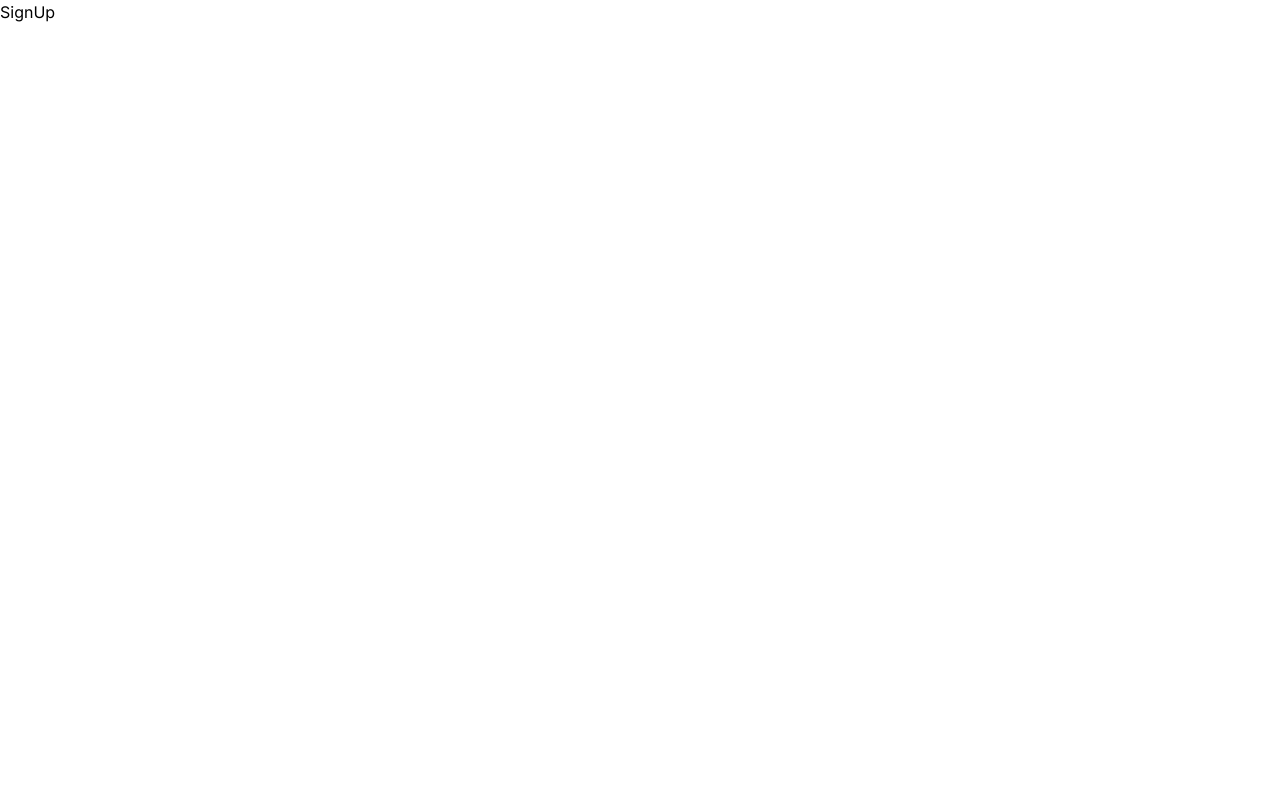
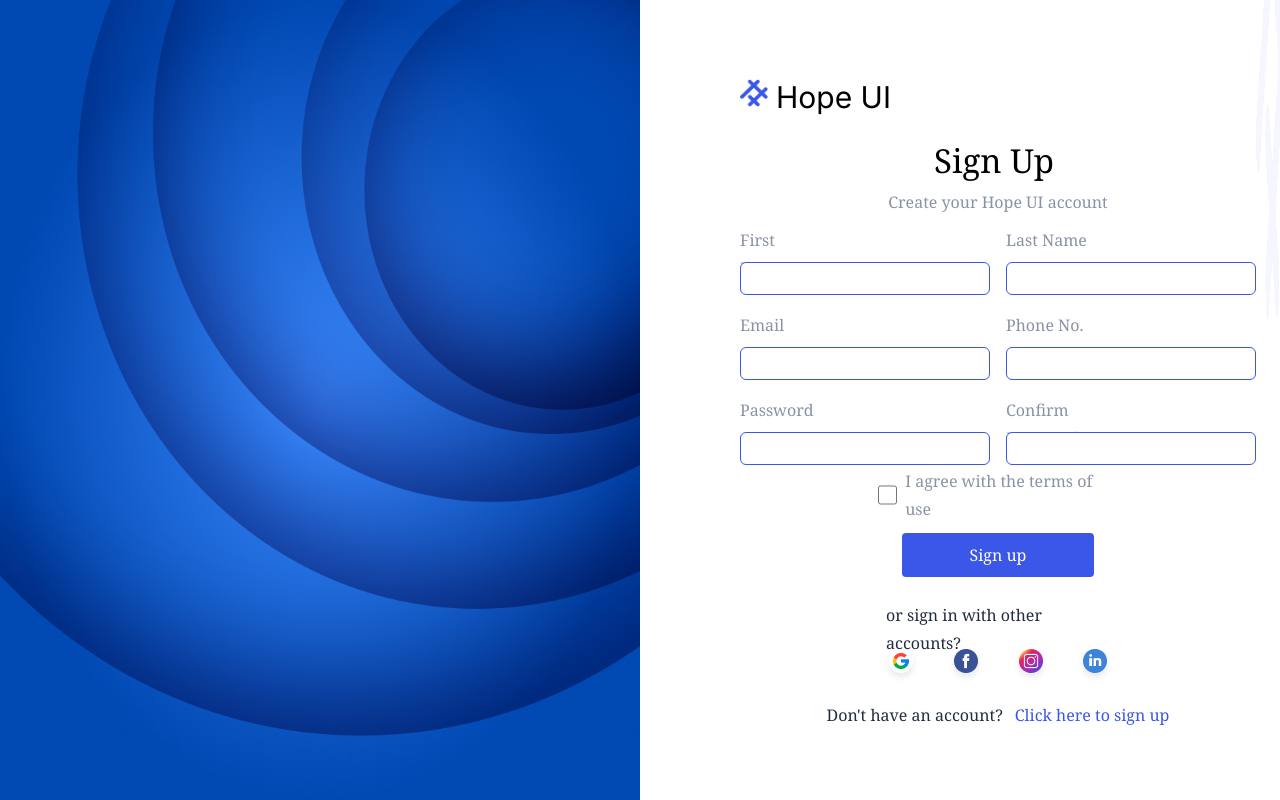
Before and after one commit to tranthaison1231/hopeui-admin, a React (Vite) app: page /sign-up in a window 1280 px wide. Built offline with nearby package versions, Linux system fonts and the light colour scheme.

Commit message:
add sigup

```diff
--- a/src/pages/login.tsx
+++ b/src/pages/login.tsx
@@ -37,7 +37,7 @@ const Login = (): JSX.Element => {
           <Logo />
           <div className="content flex flex-col justify-center items-center p-0 gap-1 order-0">
             <Frame />
-            <MoreSelect />
+            <MoreSelect title='or sign in with other accounts?' haveAccount='Don’t have an account?' clickTo='Click here to sign up.' />
           </div>
         </div>
       </div>
--- a/src/pages/sign-up.tsx
+++ b/src/pages/sign-up.tsx
@@ -1,6 +1,146 @@
+import MoreSelect from "@/components/MoreSelect"
+import LoginBg from "@/assets/images/login-bg.png"
+import Logo from "@/components/Logo"
+import LogoBg2 from '@/assets/images/logo-bg2.png'
 const SignUp = (): JSX.Element => {
   return (
-    <div>SignUp</div>
+    <div className="w-full h-screen flex flex-row items-start ">
+      <div className="w-1/2 h-full">
+        <img src={LoginBg} className="h-full rotate-180 "/>
+      </div>
+      <div className="w-1/2 order-1 h-full flex flex-row">
+      <div className="flex flex-col items-start gap-6 justify-center my-auto ml-[100px]">
+          <Logo />
+          <div className="Signup flex flex-col justify-center items-center gap-4 w-[32.25rem] h-[36.375rem] order-1">
+      <div className="Frame2 flex flex-col justify-center items-center p-0 gap-1 order-0 w-[13.75rem] h-[5rem]">
+        <h1 className="Signup font-serif font-normal text-[33px] leading-10 text-[#000000] order-0 w-[8rem] h-[2.7rem]">
+          Sign Up
+        </h1>
+        <h2 className="Sitsc w-[13.75rem] h-[1.75rem] font-serif font-normal text-base leading-7 text-center order-1 text-[#8A92A6]">
+          Create your Hope UI account
+        </h2>
+      </div>
+      <div className="flex flex-col items-center justify-center gap-6 order-1 w-[32.25rem] h-[30.438rem]">
+        <div className="flex flex-col items-center justify-center gap-4 order-0 w-[32.25rem] h-[17.688rem]">
+          <div className="flex flex-row items-flex-start gap-4 order-0 w-[32.25rem] h-[4.32rem]">
+            <div className="flex flex-col items-flex-start gap-2 order-0 w-[15.625rem] h-[4.32rem]">
+              <p className="font-serif font-normal text-base leading-7 text-[#8A92A6] order-0 w-[5.188rem] h-[1.75em]">
+                First Name
+              </p>
+              <label
+                htmlFor="fisrname"
+                className="username flex flex-col items-start gap-4 order-1 w-[15.625rem] h-[2.063rem]"
+              >
+                <input
+                  type="text"
+                  className="username border-solid rounded-md border-[1px] border-box px-4 py-2 gap-56 w-[15.625rem] h-[2.063rem] bg-[#FFFF] order-0 border-[#3A57E8] focus:bg-blue-100 hover:bg-blue-100 focus:outline-none"
+                />
+              </label>
+            </div>
+            <div className="flex flex-col items-flex-start gap-2 order-0 w-[15.625rem] h-[4.32rem]">
+              <p className="font-serif font-normal text-base leading-7 text-[#8A92A6] order-0 w-[5.188rem] h-[1.75em]">
+                Last Name
+              </p>
+              <label
+                htmlFor="lastname"
+                className="flex flex-col items-start gap-4 order-1 w-[15.625rem] h-[2.063rem] "
+              >
+                <input
+                  type="text"
+                  className="border-solid rounded-md border-[1px] border-box px-4 py-2 gap-56 w-[15.625rem] h-[2.063rem] bg-[#FFFF] order-0 border-[#3A57E8] focus:bg-blue-100 hover:bg-blue-100 focus:outline-none"
+                />
+              </label>
+            </div>
+          </div>
+          <div className="flex flex-row items-flex-start gap-4 order-0 w-[32.25rem] h-[4.32rem]">
+            <div className="flex flex-col items-flex-start gap-2 order-0 w-[15.625rem] h-[4.32rem]">
+              <p className="font-serif font-normal text-base leading-7 text-[#8A92A6] order-0 w-[5.188rem] h-[1.75em]">
+                Email
+              </p>
+              <label
+                htmlFor="email"
+                className="flex flex-col items-start gap-4 order-1 w-[15.625rem] h-[2.063rem] "
+              >
+                <input
+                  type="text"
+                  className="border-solid rounded-md border-[1px] border-box px-4 py-2 gap-56 w-[15.625rem] h-[2.063rem] bg-[#FFFF] order-0 border-[#3A57E8] focus:bg-blue-100 hover:bg-blue-100 focus:outline-none"
+                />
+              </label>
+            </div>
+            <div className="flex flex-col items-flex-start gap-2 order-0 w-[15.625rem] h-[4.32rem]">
+              <p className="font-serif font-normal text-base leading-7 text-[#8A92A6] order-0 w-[5.188rem] h-[1.75em]">
+                Phone No.
+              </p>
+              <label
+                htmlFor="phoneno"
+                className="flex flex-col items-start gap-4 order-1 w-[15.625rem] h-[2.063rem] "
+              >
+                <input
+                  type="text"
+                  className="border-solid rounded-md border-[1px] border-box px-4 py-2 gap-56 w-[15.625rem] h-[2.063rem] bg-[#FFFF] order-0 border-[#3A57E8] focus:bg-blue-100 hover:bg-blue-100 focus:outline-none"
+                />
+              </label>
+            </div>
+          </div>
+          <div className="flex flex-row items-flex-start gap-4 order-0 w-[32.25rem] h-[4.32rem]">
+            <div className="flex flex-col items-flex-start gap-2 order-0 w-[15.625rem] h-[4.32rem]">
+              <p className="font-serif font-normal text-base leading-7 text-[#8A92A6] order-0 w-[5.188rem] h-[1.75em]">
+                Password
+              </p>
+              <label
+                htmlFor="password"
+                className="flex flex-col items-start gap-4 order-1 w-[15.625rem] h-[2.063rem] "
+              >
+                <input
+                  type="password"
+                  className="border-solid rounded-md border-[1px] border-box px-4 py-2 gap-56 w-[15.625rem] h-[2.063rem] bg-[#FFFF] order-0 border-[#3A57E8] focus:bg-blue-100 hover:bg-blue-100 focus:outline-none"
+                />
+              </label>
+            </div>
+            <div className="flex flex-col items-flex-start gap-2 order-0 w-[15.625rem] h-[4.32rem]">
+              <p className="font-serif font-normal text-base leading-7 text-[#8A92A6] order-0 w-[5.188rem] h-[1.75em]">
+                Confirm Password
+              </p>
+              <label
+                htmlFor="cfpassword"
+                className="flex flex-col items-start gap-4 order-1 w-[15.625rem] h-[2.063rem] "
+              >
+                <input
+                  type="password"
+                  className="border-solid rounded-md border-[1px] border-box px-4 py-2 gap-56 w-[15.625rem] h-[2.063rem] bg-[#FFFF] order-0 border-[#3A57E8] focus:bg-blue-100 hover:bg-blue-100 focus:outline-none"
+                />
+              </label>
+            </div>
+          </div>
+          <div className="remember flex flex-row items-center gap-2 order-0 w-[15.063rem] h-[1.75rem]">
+            <input
+              type="checkbox"
+              className="border-box flex flex-row justify-center items-center display-none w-5 h-5"
+            />
+            <p className="font-serif font-normal text-base leading-7 text-[#8A92A6] order-0 ">
+              I agree with the terms of use
+            </p>
+          </div>
+        </div>
+      <div className="flex flex-row justify-center items-center py-2 px-6 w-48 h-11 bg-[#3A57E8] rounded-[4px] order-1 cursor-pointer hover:bg-[#4a66f3] m-auto">
+        <p className="font-serif font-normal text-base leading-7 flex items-center text-center text-[#FFFFFF]">
+          Sign up
+        </p>
+      </div>
+      <MoreSelect title="or sign up with other accounts?" haveAccount="Already have an Account" clickTo="Sign in" />
+      </div>
+    </div>
+        </div>
+        <div className="w-[20rem] h-[20rem]">
+          <img
+            src={LogoBg2}
+            alt="LogoBg"
+            className="w-[20rem] h-[20rem]"
+          />
+        </div>
+      </div>
+
+    </div>
   )
 }
 
```
Also changed, not shown: src/assets/images/logo-bg2.png (added).
